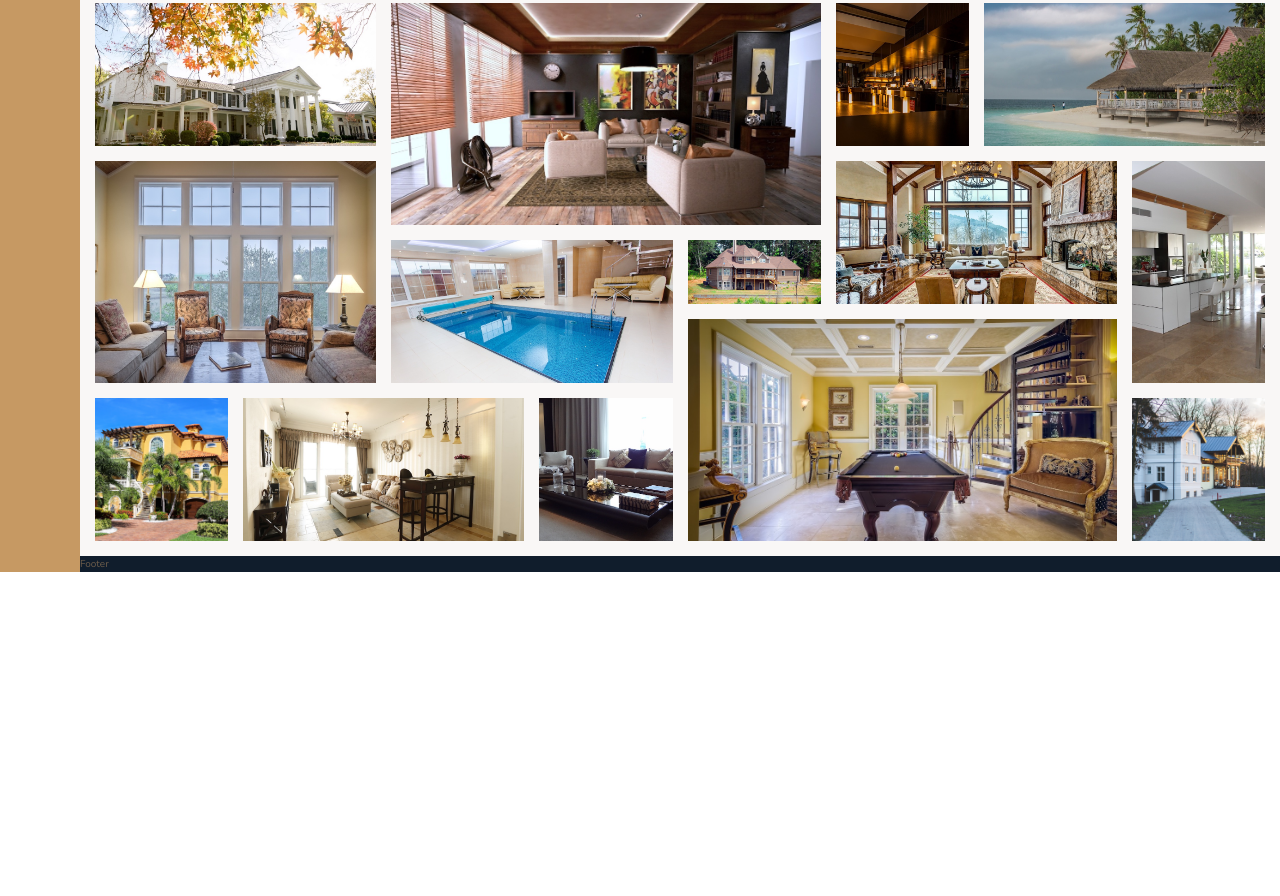
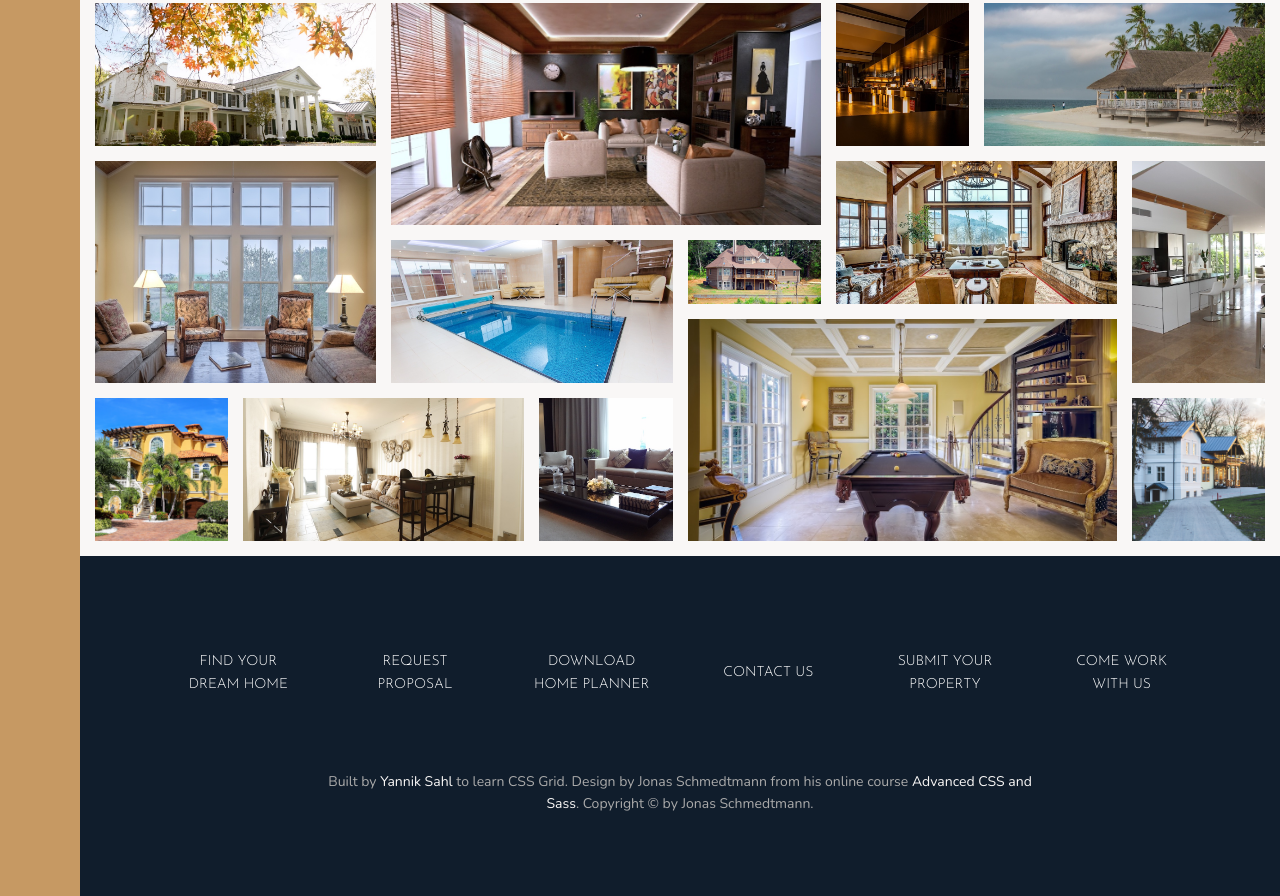
Before and after one commit to Alvarny/CSS-Nexter, a website: page index.html in a window 1280 px wide. Shown: the part 3078-3974 px from the top of the page. Before the commit the page ends 3650 px from the top, so only its background shows below. Drawn offline with nearby package versions, Linux system fonts and the light colour scheme.

Commit message:
Built footer

```diff
--- a/index.html
+++ b/index.html
@@ -508,9 +508,23 @@
 
         <!-- Footer -->
         <footer class="footer">
-            Footer
+
+            <!-- Navigation -->
+            <ul class="nav">
+                <li class="nav__item"><a href="javascript:;" class="nav__link">Find your dream home</a></li>
+                <li class="nav__item"><a href="javascript:;" class="nav__link">Request proposal</a></li>
+                <li class="nav__item"><a href="javascript:;" class="nav__link">Download home planner</a></li>
+                <li class="nav__item"><a href="javascript:;" class="nav__link">Contact us</a></li>
+                <li class="nav__item"><a href="javascript:;" class="nav__link">Submit your property</a></li>
+                <li class="nav__item"><a href="javascript:;" class="nav__link">Come work with us</a></li>
+            </ul>
+
+            <!-- Legal text -->
+            <p class="copyright">
+                Built by <a href="javascript:;">Yannik Sahl</a> to learn CSS Grid. Design by Jonas Schmedtmann from his online course <a href="https://www.udemy.com/course/advanced-css-and-sass/" target="_blank">Advanced CSS and Sass</a>. Copyright &copy; by Jonas Schmedtmann.
+            </p>
+
         </footer>
-
 
     </body> <!-- Top level container -->
 </html>
--- a/sass/_footer.scss
+++ b/sass/_footer.scss
@@ -6,4 +6,55 @@
     // Positioning
     grid-column: full-start / full-end;
 
+    padding: 8rem;
+
 }
+
+.nav {
+
+    // Formatting
+    list-style: none;
+
+    // Nested grid
+    display: grid;
+    grid-template-columns: repeat(auto-fit, minmax(15rem, 1fr));
+    grid-gap: 2rem;
+    align-items: center;
+
+    &__link:link,
+    &__link:visited {
+        font-size: 1.4rem;
+        color: #fff;
+        text-decoration: none;
+        font-family: $font-display;
+        text-transform: uppercase;
+        text-align: center;
+        padding: 1.5rem;
+        display: block;
+        transition: all .2s;
+    }
+
+    &__link:hover,
+    &__link:active {
+        background-color: rgba(#fff, .05);
+        transform: translateY(-.3rem);
+
+    }
+
+}
+
+.copyright {
+    font-size: 1.4rem;
+    color: $color-grey-light-2;
+    margin-top: 6rem;
+    text-align: center;
+    margin-right: auto;
+    margin-left: auto;
+    width: 70%;
+
+
+    a {
+        color: $color-grey-light-1;
+        text-decoration: none;
+    }
+}
```
Also changed, not shown: css/style.css.
